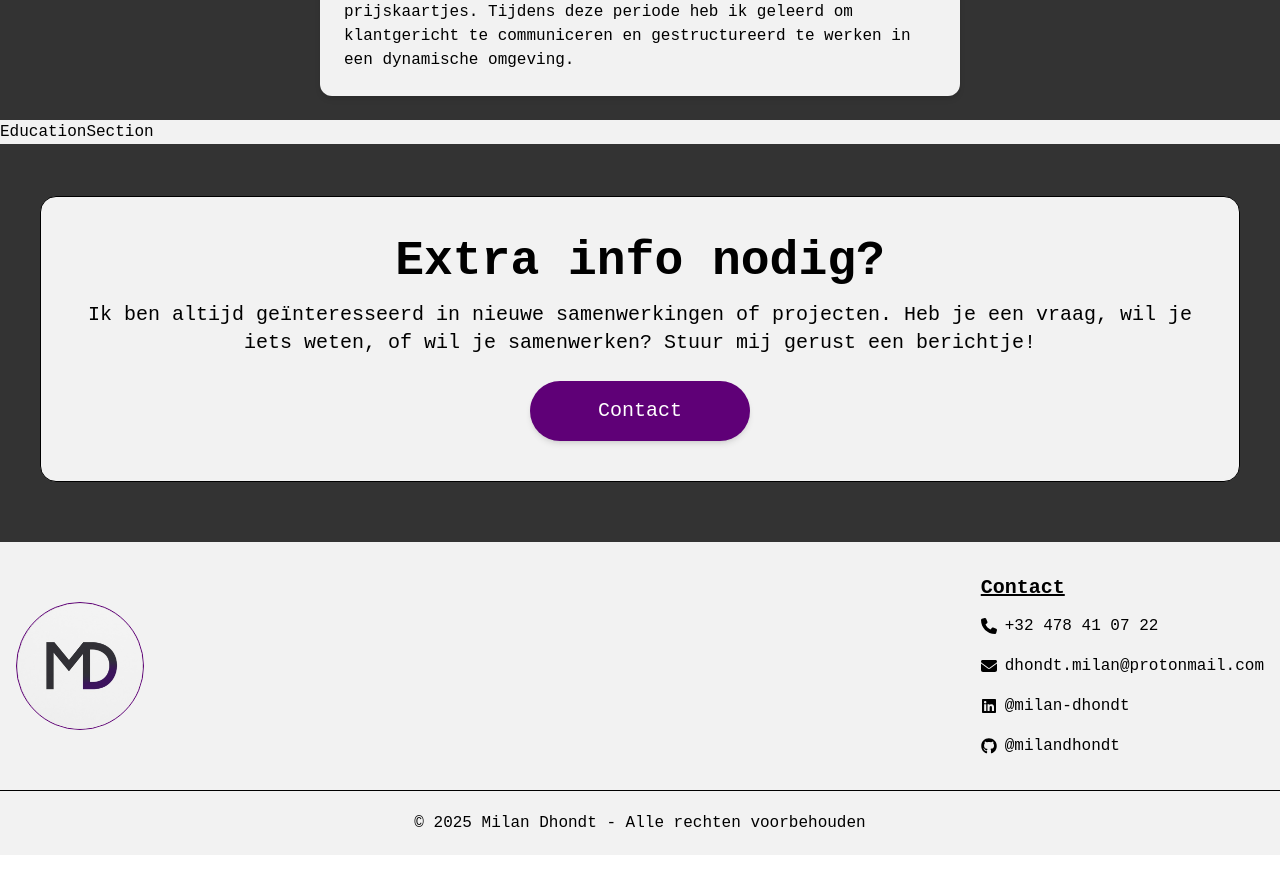
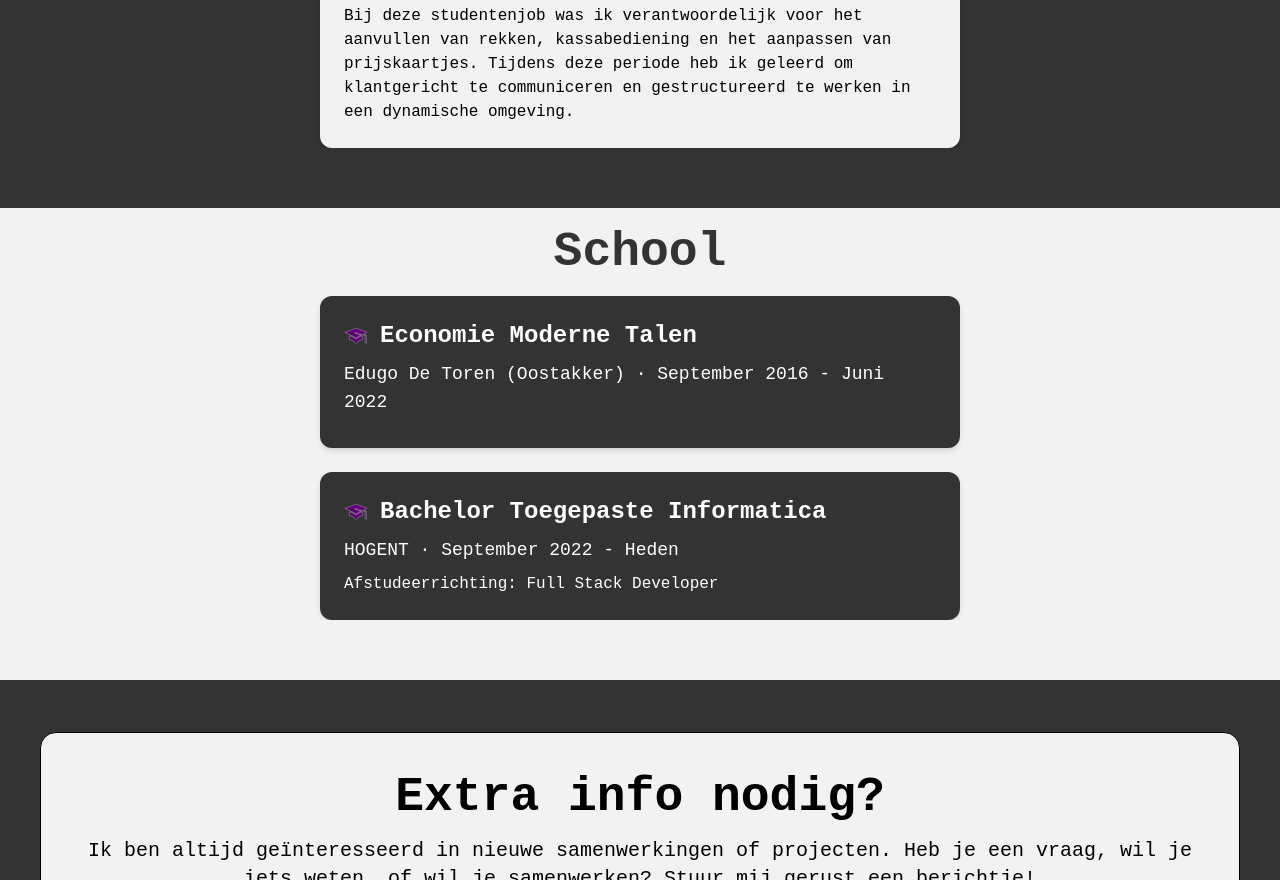
Before and after one commit to milandhondt/Portfolio, a React (Vite) app in the folder Portfolio/: page /about in a window 1280 px wide. Shown: the part 1120-2000 px from the top of the page. Before the commit the page ends 1975 px from the top, so only its background shows below. Built offline with nearby package versions, Linux system fonts and the light colour scheme; no server answers; a web font is replaced by a local one.

Commit message:
Finished the school section

```diff
--- /dev/null
+++ b/Portfolio/src/api/education.json
@@ -0,0 +1,16 @@
+[
+  {
+    "id": 1,
+    "titel": "Economie Moderne Talen",
+    "school": "Edugo De Toren (Oostakker)",
+    "datum": "September 2016 - Juni 2022",
+    "beschrijving": null
+  },
+  {
+    "id": 2,
+    "titel": "Bachelor Toegepaste Informatica",
+    "school": "HOGENT",
+    "datum": "September 2022 - Heden",
+    "beschrijving": "Afstudeerrichting: Full Stack Developer"
+  }
+]
--- a/Portfolio/src/components/About me/Education/Education.jsx
+++ b/Portfolio/src/components/About me/Education/Education.jsx
@@ -0,0 +1,20 @@
+import { GiGraduateCap } from "react-icons/gi";
+
+const Education = ({ titel, school, datum, beschrijving }) => {
+  return (
+    <div className="bg-[#333333] text-white rounded-xl p-6 mb-6 shadow-md">
+      <div className="flex items-center gap-3 mb-2">
+        <GiGraduateCap className="text-2xl fill-[#5F0077] stroke-white stroke-6" />
+        <h3 className="text-white text-2xl font-semibold">{titel}</h3>
+      </div>
+      <p className="text-lg mb-2">
+        {school} &middot; {datum}
+      </p>
+      <p>
+        {beschrijving}
+      </p>
+    </div>
+  );
+};
+
+export default Education;
--- a/Portfolio/src/components/About me/Education/EducationList.jsx
+++ b/Portfolio/src/components/About me/Education/EducationList.jsx
@@ -0,0 +1,24 @@
+import education from '../../../api/education.json';
+import Education from './Education';
+
+const experiencelist = education;
+
+const ExperienceList = () => {
+  return (
+    <div className="max-w-2xl my-5 -mb-6 mx-auto px-4">
+      {
+        experiencelist.map((e) => (
+          <Education
+            key={e.id}
+            titel={e.titel}
+            school={e.school}
+            datum={e.datum}
+            beschrijving={e.beschrijving}
+          />
+        ))
+      }
+    </div>
+  );
+};
+
+export default ExperienceList;
--- a/Portfolio/src/components/About me/Education/EducationSection.jsx
+++ b/Portfolio/src/components/About me/Education/EducationSection.jsx
@@ -1,6 +1,14 @@
+import Title from "../../General Components/Title";
+import EducationList from './EducationList'
+import Spacer from '../../Spacer'
+
 const EducationSection = () => {
   return (
-    <div className="bg-[#F2F2F2]">EducationSection</div>
+    <div className="bg-[#F2F2F2]">
+      <Title text={"School"} pos={"C"} white={false} />
+      <EducationList />
+      <Spacer />
+    </div>
   )
 }
 
--- a/Portfolio/src/components/About me/Experience/ExperienceList.jsx
+++ b/Portfolio/src/components/About me/Experience/ExperienceList.jsx
@@ -5,7 +5,7 @@ const experiencelist = experiences;
 
 const ExperienceList = () => {
   return (
-    <div className="max-w-2xl my-5 mx-auto px-4">
+    <div className="max-w-2xl mt-5 -mb-6 mx-auto px-4">
       {
         experiencelist.map((e) => (
           <Experience
--- a/Portfolio/src/components/About me/Experience/ExperienceSection.jsx
+++ b/Portfolio/src/components/About me/Experience/ExperienceSection.jsx
@@ -1,11 +1,13 @@
 import Title from "../../General Components/Title";
 import ExperienceList from "./ExperienceList";
+import Spacer from '../../Spacer'
 
 const ExperienceSection = () => {
   return (
     <div>
       <Title text={"Ervaring"} pos={"C"} white={true} />
       <ExperienceList />
+      <Spacer black={true} />
     </div>
   )
 }
--- a/Portfolio/src/components/About me/Skills/SkillsSection.jsx
+++ b/Portfolio/src/components/About me/Skills/SkillsSection.jsx
@@ -1,6 +1,10 @@
+import Title from "../../General Components/Title";
+
 const SkillsSection = () => {
   return (
-    <div className="bg-[#F2F2F2]">SkillsSection</div>
+    <div className="bg-[#F2F2F2]">
+      <Title text={"Skills"} pos={"C"} />
+    </div>
   )
 }
 
```
